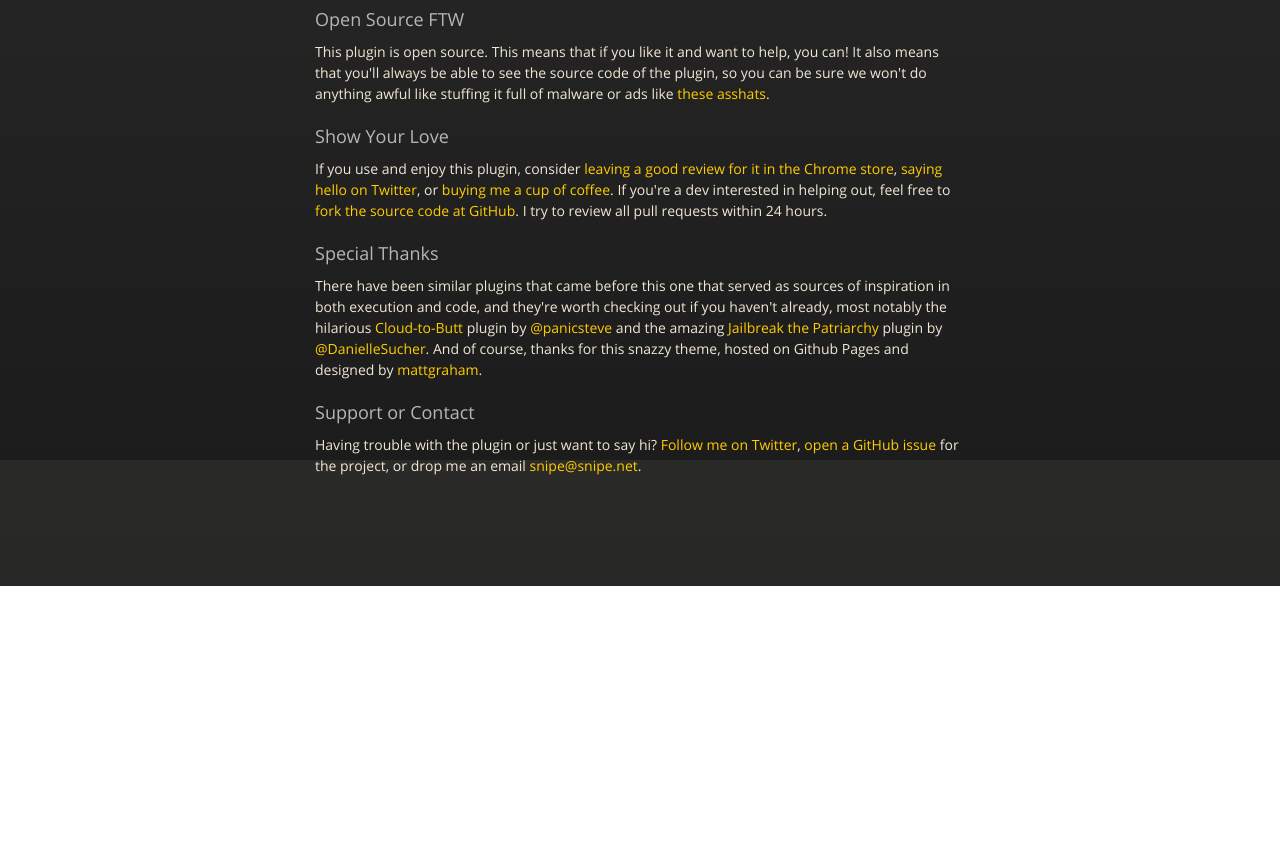
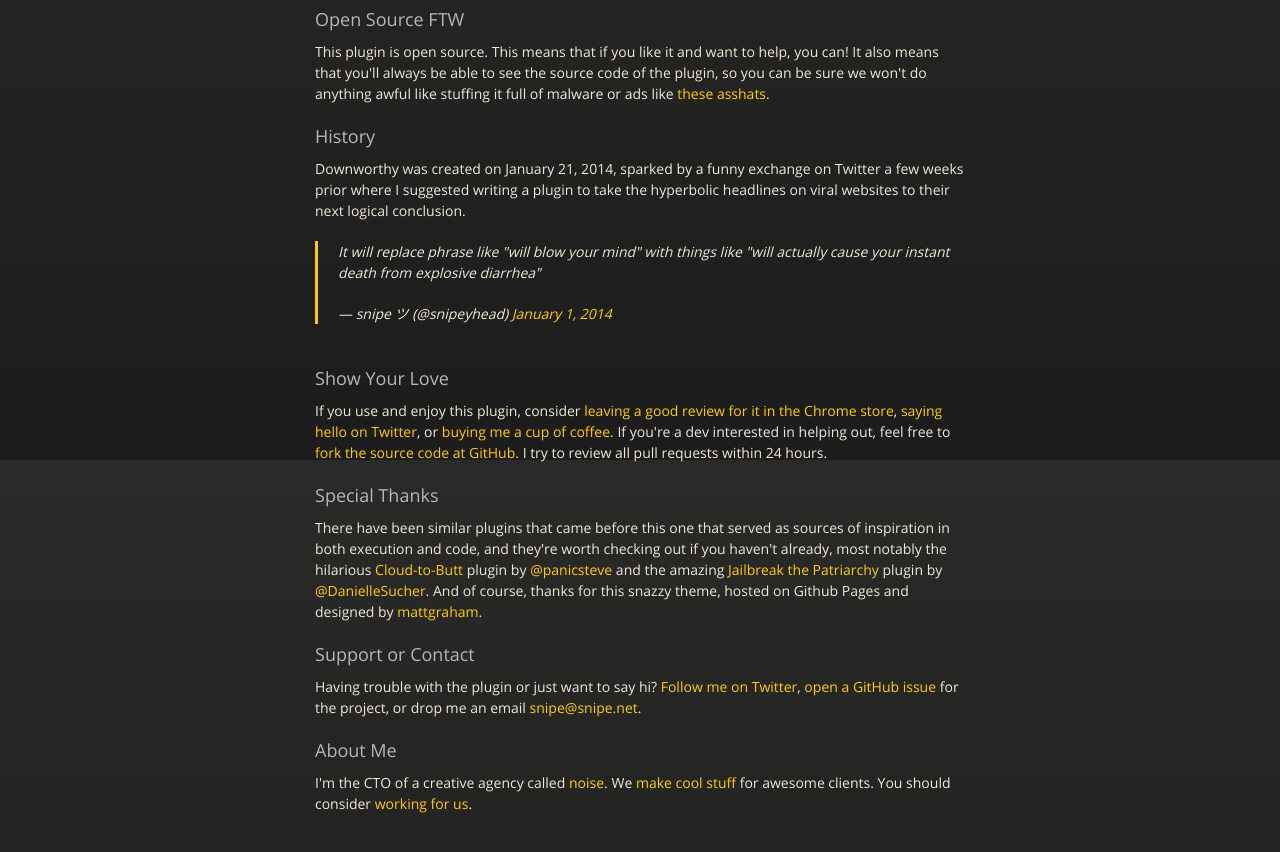
Before and after one commit to snipe/downworthy, a plain HTML site: page index.html in a window 1280 px wide. Shown: the part 4340-5192 px from the top of the page. Before the commit the page ends 4926 px from the top, so only its background shows below. Drawn offline with nearby package versions, Linux system fonts and the light colour scheme.

Commit message:
copy edits

```diff
--- a/index.html
+++ b/index.html
@@ -143,10 +143,17 @@
 </p>
 
 
-
 <h3>
 <a name="opensource" class="anchor" href="#opensource"><span class="octicon octicon-link"></span></a>Open Source FTW</h3>
 <p>This plugin is open source. This means that if you like it and want to help, you can! It also means that you'll always be able to see the source code of the plugin, so you can be sure we won't do anything awful like stuffing it full of malware or ads like <a href="http://www.zdnet.com/firms-buy-popular-chrome-extensions-to-inject-malware-ads-7000025342/">these asshats</a>. </p>
+
+
+<h3><a name="history" class="anchor" href="#history"><span class="octicon octicon-link"></span></a>History</h3>
+<p>Downworthy was created on January 21, 2014, sparked by a funny exchange on Twitter a few weeks prior where I suggested writing a plugin to take the hyperbolic headlines on viral websites to their next logical conclusion. </p>
+
+<blockquote class="twitter-tweet" lang="en"><p>It will replace phrase like &quot;will blow your mind&quot; with things like &quot;will actually cause your instant death from explosive diarrhea&quot;</p>&mdash; snipe ツ (@snipeyhead) <a href="https://twitter.com/snipeyhead/statuses/418234708141834240">January 1, 2014</a></blockquote>
+<script async src="//platform.twitter.com/widgets.js" charset="utf-8"></script>
+<br><br>
 
 
 <h3><a name="love" class="anchor" href="#love"><span class="octicon octicon-link"></span></a>Show Your Love</h3></h3>
@@ -165,7 +172,12 @@
 
 <p>Having trouble with the plugin or just want to say hi? <a href="gttp://twitter.com/snipeyhead">Follow me on Twitter</a>, <a href="https://github.com/snipe/downworthy/issues">open a GitHub issue</a> for the project, or drop me an email <a href="mailto:snipe@snipe.net">snipe@snipe.net</a>. </p>
 
-      </section>
+<h3>
+<a name="about" class="anchor" href="#about"><span class="octicon octicon-link"></span></a>About Me</h3>
+
+<p>I'm the CTO of a creative agency called <a href="http://noisenewyork.com">noise</a>. We <a href="http://noisenewyork.com/work">make cool stuff</a> for awesome clients. You should consider <a href="http://noisenewyork.com/careers">working for us</a>. </p>
+
+</section>
 
     </div>
     <!--[if !IE]><script>fixScale(document);</script><![endif]-->
```
